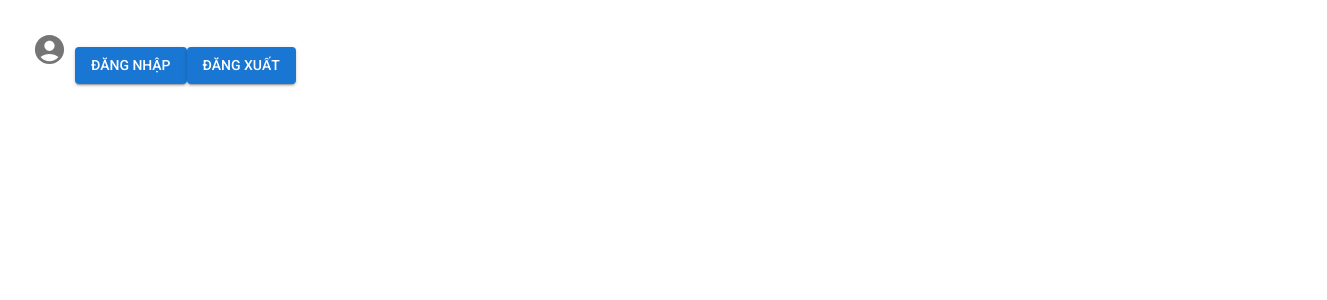
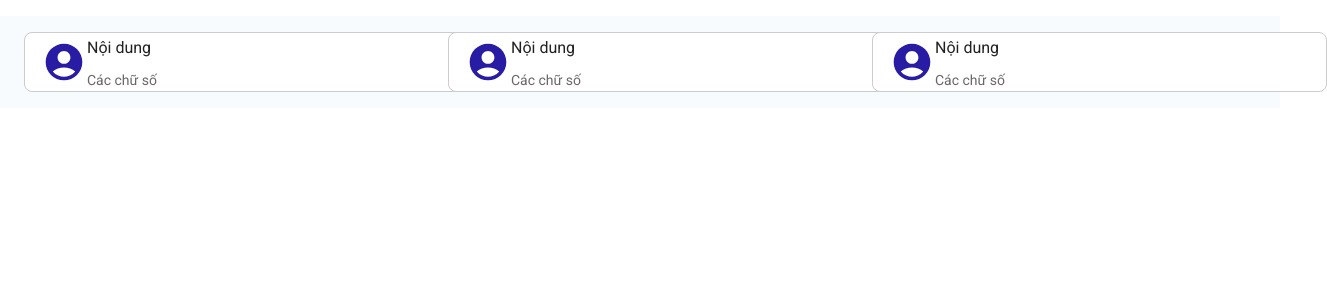
Before and after one commit to zinza-academy/nextjs-uynpn, a Next.js app in the folder nextjs-uynpn/: page /dashboard/homepage in a window 1280 px wide. Shown: the top 300 px of the page, 1327 px wide, since content can reach past the window. Built offline with nearby package versions, Linux system fonts and the light colour scheme.

Commit message:
feat(homepage): Create total number of vaccinations

```diff
--- /dev/null
+++ b/nextjs-uynpn/src/app/component/common/item-parameter.tsx
@@ -0,0 +1,51 @@
+'use client';
+import React from 'react';
+import { styled } from '@mui/material/styles';
+import Grid from '@mui/material/Grid';
+import Typography from '@mui/material/Typography';
+import ButtonBase from '@mui/material/ButtonBase';
+import AccountCircleIcon from '@mui/icons-material/AccountCircle';
+
+const Img = styled('img')({
+  margin: 'auto',
+  display: 'block',
+  maxWidth: '100%',
+  maxHeight: '100%',
+});
+
+const ItemParameter = () => (
+  <Grid
+    container
+    sx={{
+      height: 60,
+      width: 455.33,
+      backgroundColor: '#fff',
+      paddingLeft: 2,
+      paddingRight: 2,
+      alignItems: 'center',
+      justifyContent: 'center',
+      border: '1px solid #ccc',
+      borderRadius: '8px',
+    }}
+  >
+    <Grid item>
+      <ButtonBase sx={{ width: 46, height: 44 }}>
+        <AccountCircleIcon sx={{ fontSize: 44, color: '#281BA4' }} />
+      </ButtonBase>
+    </Grid>
+    <Grid item xs container direction="column" spacing={1}>
+      <Grid item>
+        <Typography variant="subtitle1" component="div">
+          Nội dung
+        </Typography>
+      </Grid>
+      <Grid item>
+        <Typography variant="body2" color="text.secondary">
+          Các chữ số
+        </Typography>
+      </Grid>
+    </Grid>
+  </Grid>
+);
+
+export default ItemParameter;
--- a/nextjs-uynpn/src/app/dashboard/homepage/page.tsx
+++ b/nextjs-uynpn/src/app/dashboard/homepage/page.tsx
@@ -1,78 +1,26 @@
-'use client'
-import React, { useState } from 'react';
-import { Box, CircularProgress, Typography, Backdrop, IconButton, Button  } from '@mui/material';
-import { useDispatch, useSelector } from 'react-redux';
-import AccountCircleIcon from '@mui/icons-material/AccountCircle';
-import { fetchUser } from '@/slice/userSlice';
-import { RootState, AppDispatch } from '@/lib/store';
-import { useRouter } from 'next/navigation';
+'use client';
+import React from 'react';
+import Container from '@mui/material/Container';
+import Grid from '@mui/material/Grid';
+import Box from '@mui/material/Box'; // Import Box component
+import ItemParameter from '@/app/component/common/item-parameter';
 
 const HomePage = () => {
-  const dispatch: AppDispatch = useDispatch();
-  const { user, isLoading, error } = useSelector((state: RootState) => state.user);
-  const [isUserLoaded, setIsUserLoaded] = useState(false);
-  const router = useRouter();
-
-  const handleLoadUser = () => {
-    dispatch(fetchUser());
-    setIsUserLoaded(true);
-  };
-
-  const handleLogout = () => {
-    router.push('/login');
-  };
-
-  const handleLogin = () => {
-    router.push('/login')
-  }
-
   return (
-    <Box sx={{ padding: 3 }}>
-      <IconButton onClick={handleLoadUser} sx={{ mb: 2 }}>
-        <AccountCircleIcon fontSize="large" />
-      </IconButton>
-
-      {isLoading && (
-        <Backdrop open={true} sx={{ color: '#fff', zIndex: (theme) => theme.zIndex.drawer + 1 }}>
-          <CircularProgress color="inherit" />
-        </Backdrop>
-      )}
-
-      {error && (
-        <Typography color="error" variant="body1">
-          {error}
-        </Typography>
-      )}
-
-      {isUserLoaded && user && (
-        <>
-          <Typography variant="h4" sx={{ mb: 2 }}>
-            Welcome, {user.name}
-          </Typography>
-          <Typography variant="body1">
-            Email: {user.email}
-          </Typography>
-        </>
-      )}
-
-      <Button
-        onClick={handleLogin}
-        variant="contained"
-        color="primary"
-        sx={{ mt: 2 }}
-      >
-        Đăng nhập
-      </Button>
-
-      <Button
-        onClick={handleLogout}
-        variant="contained"
-        color="primary"
-        sx={{ mt: 2 }}
-      >
-        Đăng xuất
-      </Button>
-
+    <Box sx={{ backgroundColor: '#F7FBFE', display: 'flex', alignItems: 'center', mt: 2}}>
+      <Container sx={{ marginTop: 2, mb: 2 }} maxWidth="xl">
+        <Grid container spacing={5} justifyContent="space-between" alignItems="center">
+          <Grid item xs={12} sm={6} md={4}>
+            <ItemParameter />
+          </Grid>
+          <Grid item xs={12} sm={6} md={4}>
+            <ItemParameter />
+          </Grid>
+          <Grid item xs={12} sm={6} md={4}>
+            <ItemParameter />
+          </Grid>
+        </Grid>
+      </Container>
     </Box>
   );
 };
```
